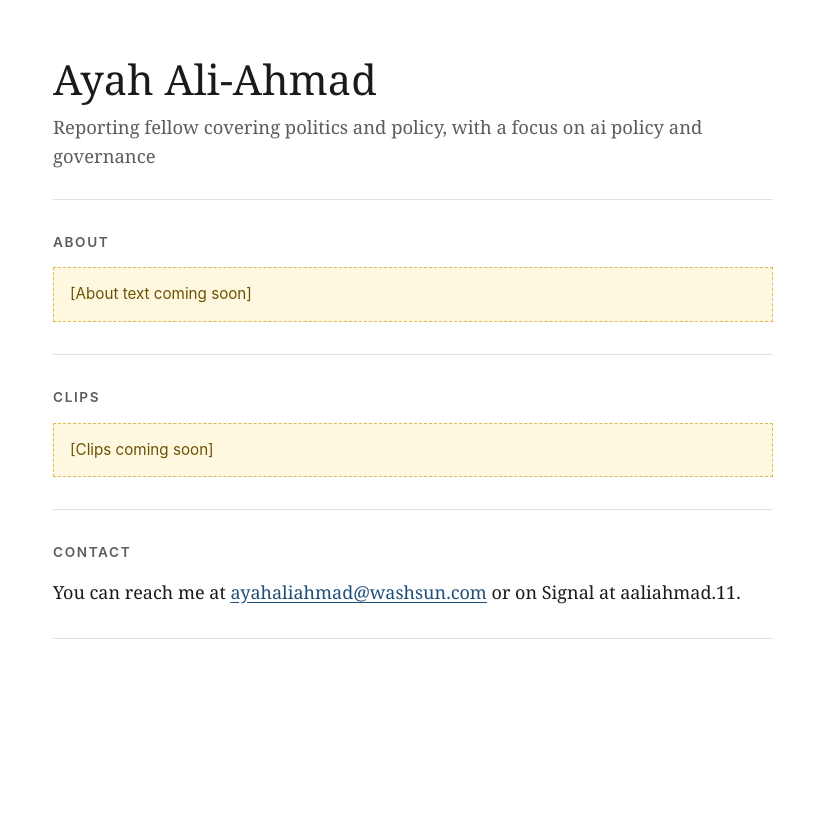
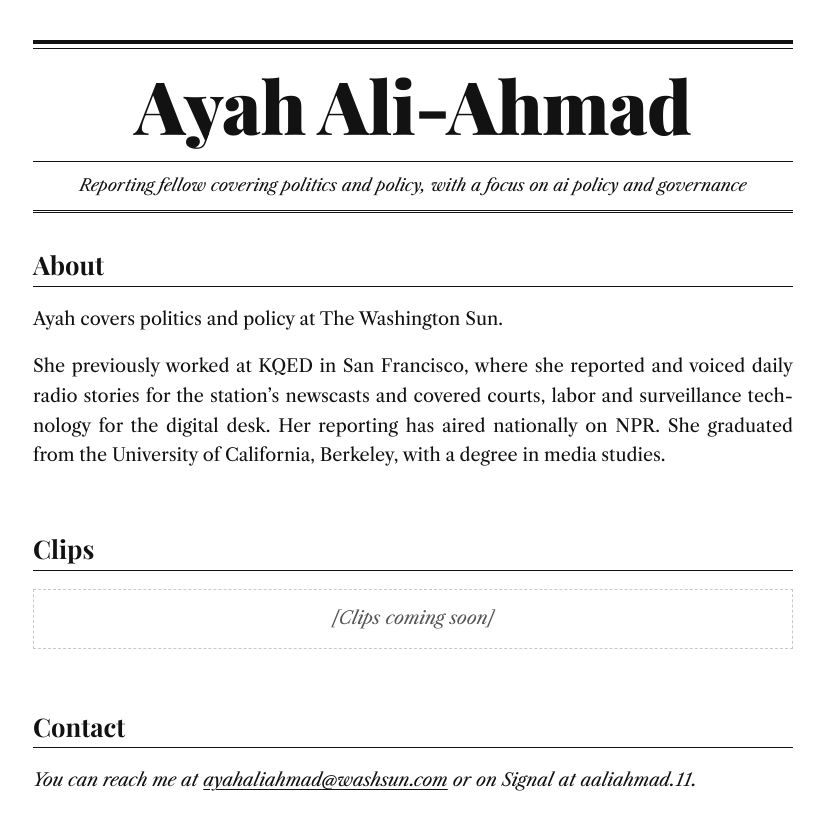
Before and after one commit to ayahaliahmad/aji-site-ayah, a plain HTML site: page index.html in a window 1280 px wide. Shown: the whole page, without its empty margins (227-1051 px from the left). Before the commit the page ends 800 px from the top, so only its background shows below. Drawn offline with nearby package versions, Linux system fonts and the light colour scheme.

Commit message:
Newspaper-style redesign and add About text
Co-Authored-By: Claude Opus 5.5 <noreply@anthropic.com>
Claude-Session: https://claude.ai/code/session_01XmpCjGqTmkKcdYVKLhDyCg

```diff
--- a/index.html
+++ b/index.html
@@ -4,90 +4,129 @@
   <meta charset="utf-8">
   <meta name="viewport" content="width=device-width, initial-scale=1">
   <title>Ayah Ali-Ahmad</title>
+  <link rel="preconnect" href="https://fonts.googleapis.com">
+  <link rel="preconnect" href="https://fonts.gstatic.com" crossorigin>
+  <link href="https://fonts.googleapis.com/css2?family=Playfair+Display:wght@700;900&family=Libre+Caslon+Text:ital,wght@0,400;0,700;1,400&display=swap" rel="stylesheet">
   <style>
     :root {
-      --text: #1a1a1a;
-      --muted: #5c5c5c;
-      --rule: #e2e2e2;
-      --accent: #1f4e79;
-      --placeholder-bg: #fff8e1;
-      --placeholder-border: #e0b84c;
+      --ink: #121212;
+      --muted: #555555;
+      --rule: #121212;
+      --hairline: #c9c9c9;
+      --paper: #ffffff;
+      --link: #121212;
+      --display: "Playfair Display", "Times New Roman", Times, serif;
+      --body: "Libre Caslon Text", Georgia, "Times New Roman", serif;
     }
     * { box-sizing: border-box; }
     body {
       margin: 0;
-      padding: 56px 16px 72px;
-      font-family: Georgia, "Times New Roman", serif;
+      padding: 40px 16px 72px;
+      background: var(--paper);
+      color: var(--ink);
+      font-family: var(--body);
       font-size: 18px;
-      line-height: 1.6;
-      color: var(--text);
-      background: #ffffff;
+      line-height: 1.65;
     }
     main {
-      max-width: 720px;
+      max-width: 760px;
       margin: 0 auto;
     }
-    header {
-      padding-bottom: 28px;
+
+    /* Masthead */
+    .masthead {
+      text-align: center;
+      border-top: 4px solid var(--rule);
       border-bottom: 1px solid var(--rule);
+      padding: 22px 0 18px;
+      position: relative;
     }
-    h1 {
-      margin: 0 0 8px;
-      font-size: 2.6rem;
-      font-weight: normal;
-      line-height: 1.15;
+    .masthead::before {
+      content: "";
+      position: absolute;
+      left: 0; right: 0; top: 4px;
+      border-top: 1px solid var(--rule);
+    }
+    .masthead h1 {
+      margin: 0;
+      font-family: var(--display);
+      font-weight: 900;
+      font-size: clamp(2.6rem, 9vw, 4.6rem);
+      line-height: 1.05;
+      letter-spacing: -0.01em;
     }
     .beat {
       margin: 0;
-      font-size: 1.15rem;
-      color: var(--muted);
+      padding: 10px 0;
+      border-bottom: 3px double var(--rule);
+      text-align: center;
+      font-family: var(--body);
+      font-style: italic;
+      font-size: 1.05rem;
+      color: var(--ink);
     }
+
+    /* Sections */
     section {
-      padding: 32px 0;
-      border-bottom: 1px solid var(--rule);
+      padding: 36px 0 8px;
     }
     h2 {
-      margin: 0 0 14px;
-      font-family: -apple-system, BlinkMacSystemFont, "Segoe UI", Helvetica, Arial, sans-serif;
-      font-size: 0.85rem;
-      font-weight: 600;
-      letter-spacing: 0.12em;
-      text-transform: uppercase;
+      margin: 0 0 18px;
+      padding-bottom: 6px;
+      border-bottom: 1px solid var(--rule);
+      font-family: var(--display);
+      font-weight: 700;
+      font-size: 1.6rem;
+      line-height: 1.2;
+    }
+    p { margin: 0 0 1em; }
+
+    /* About: newspaper body copy */
+    .about p {
+      text-align: justify;
+      hyphens: auto;
+      -webkit-hyphens: auto;
+    }
+
+    .placeholder {
+      padding: 14px 16px;
+      border: 1px dashed var(--hairline);
+      font-style: italic;
       color: var(--muted);
+      text-align: center;
     }
-    .placeholder {
-      margin: 0;
-      padding: 14px 16px;
-      background: var(--placeholder-bg);
-      border: 1px dashed var(--placeholder-border);
-      font-family: -apple-system, BlinkMacSystemFont, "Segoe UI", Helvetica, Arial, sans-serif;
-      font-size: 0.95rem;
-      color: #6b5200;
+
+    /* Contact: styled like a tagline at the end of a story */
+    .contact p {
+      font-style: italic;
     }
     a {
-      color: var(--accent);
+      color: var(--link);
+      text-decoration: underline;
+      text-decoration-thickness: 1px;
       text-underline-offset: 3px;
     }
-    .contact p { margin: 0; }
-    footer {
-      padding-top: 24px;
-      font-family: -apple-system, BlinkMacSystemFont, "Segoe UI", Helvetica, Arial, sans-serif;
-      font-size: 0.85rem;
-      color: var(--muted);
+    a:hover { text-decoration-thickness: 2px; }
+
+    @media (max-width: 520px) {
+      body { font-size: 17px; padding-top: 24px; }
+      .about p { text-align: left; }
     }
   </style>
 </head>
 <body>
   <main>
     <header>
-      <h1>Ayah Ali-Ahmad</h1>
+      <div class="masthead">
+        <h1>Ayah Ali-Ahmad</h1>
+      </div>
       <p class="beat">Reporting fellow covering politics and policy, with a focus on ai policy and governance</p>
     </header>
 
-    <section id="about">
+    <section id="about" class="about">
       <h2>About</h2>
-      <!-- ABOUT TEXT GOES HERE: waiting on Ayah's About text -->
-      <p class="placeholder">[About text coming soon]</p>
+      <p>Ayah covers politics and policy at The Washington Sun.</p>
+      <p>She previously worked at KQED in San Francisco, where she reported and voiced daily radio stories for the station’s newscasts and covered courts, labor and surveillance technology for the digital desk. Her reporting has aired nationally on NPR. She graduated from the University of California, Berkeley, with a degree in media studies.</p>
     </section>
 
     <section id="clips">
```
